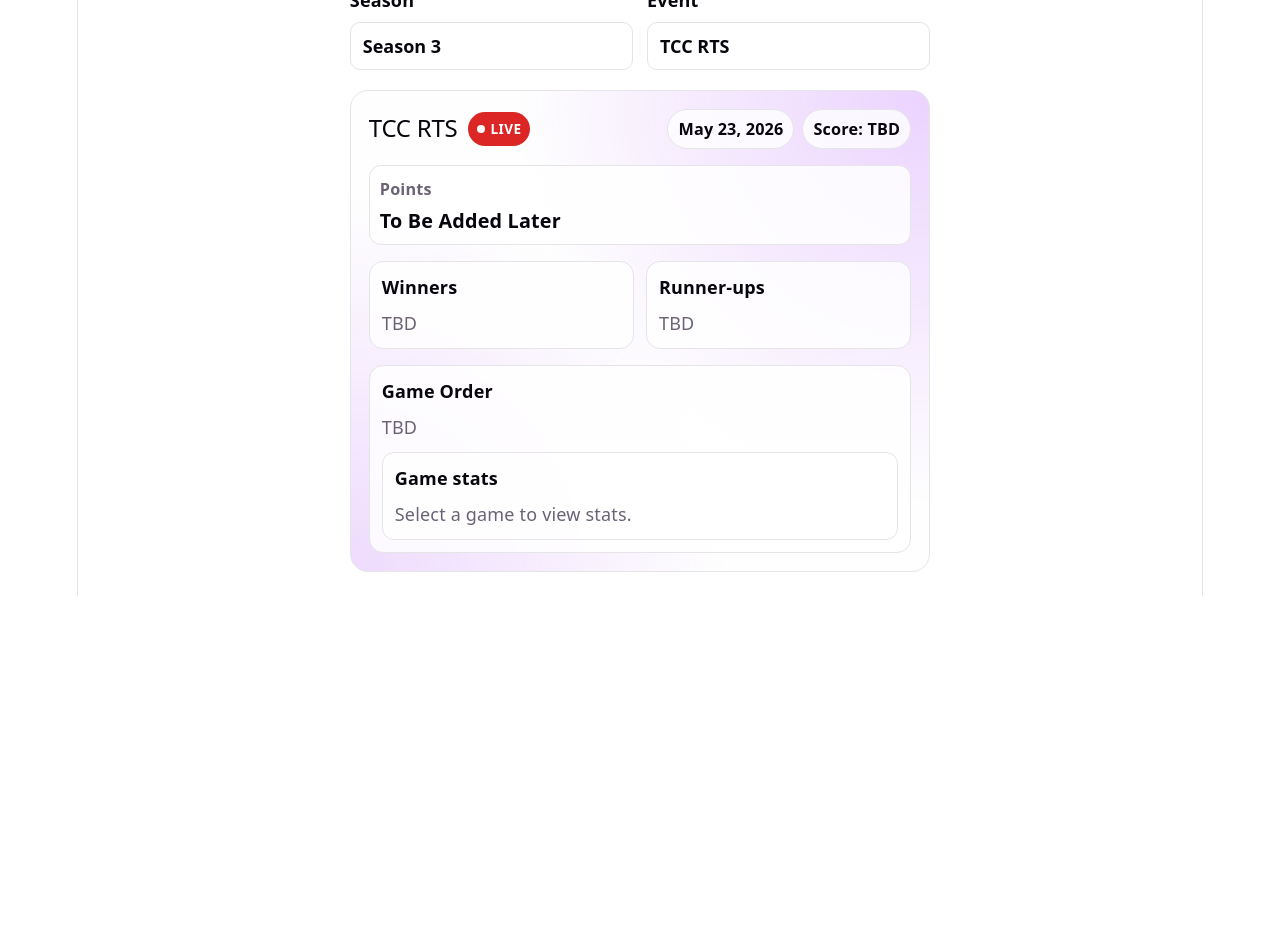
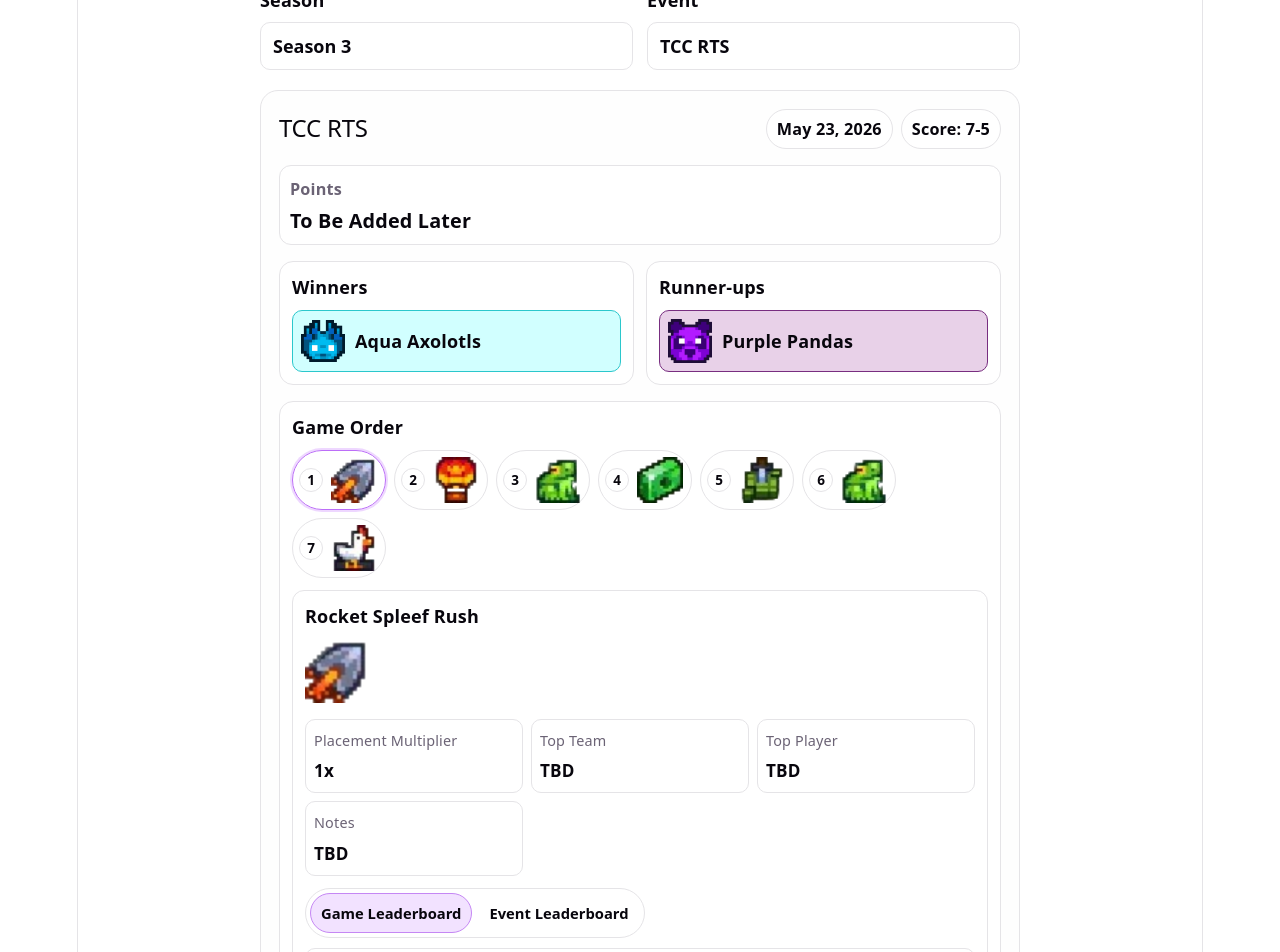
Before and after one commit to Smarsian/TCC-Live-Scoring, a React (Vite) app in the folder tcc-scores/: page / in a window 1280 px wide. Shown: the part 220-1172 px from the top of the page. Before the commit the page ends 816 px from the top, so only its background shows below. Built offline with nearby package versions, Linux system fonts and the light colour scheme.

Commit message:
added the most recent event and made some styling changes

```diff
--- a/tcc-scores/data/events.json
+++ b/tcc-scores/data/events.json
@@ -340,13 +340,14 @@
             "date":"May 23, 2026",
             "players":32,
             "teams":8,
-            "game-order":[],
+            "game-order":["Rocket Spleef Rush","Sky Battle","Parkour Warrior","Hole In The Wall","Battle Box","Parkour Warrior","TGTTOS"],
+            "unique-multiplier":[1,1.5,2,2.5,3,1,1],
             "finale-game":"Surged",
-            "winner":"",
-            "runner-up":"",
-            "score":"",
+            "winner":"Aqua Axolotls",
+            "runner-up":"Purple Pandas",
+            "score":"7-5",
             "points":null,
-            "is-live":true
+            "is-live":false
         }
     }
 }
--- a/tcc-scores/src/App.css
+++ b/tcc-scores/src/App.css
@@ -70,10 +70,7 @@
   border: 1px solid var(--border);
   border-radius: 18px;
   padding: 18px;
-  background:
-    radial-gradient(circle at top right, color-mix(in srgb, var(--accent) 22%, transparent), transparent 55%),
-    radial-gradient(circle at bottom left, color-mix(in srgb, var(--accent) 18%, transparent), transparent 50%),
-    color-mix(in srgb, var(--bg) 92%, #f3f4f6);
+  background: color-mix(in srgb, var(--bg) 92%, #f3f4f6);
 }
 
 .event-banner {
@@ -320,6 +317,39 @@
   gap: 10px;
 }
 
+.leaderboard-toggle {
+  display: inline-flex;
+  align-items: center;
+  gap: 6px;
+  border: 1px solid var(--border);
+  border-radius: 999px;
+  padding: 4px;
+  background: color-mix(in srgb, var(--bg) 84%, transparent);
+  width: fit-content;
+}
+
+.leaderboard-toggle-button {
+  border: 1px solid transparent;
+  border-radius: 999px;
+  padding: 6px 10px;
+  background: transparent;
+  color: var(--text-h);
+  font: inherit;
+  font-size: 0.82rem;
+  font-weight: 600;
+  cursor: pointer;
+}
+
+.leaderboard-toggle-button.is-active {
+  border-color: color-mix(in srgb, var(--accent) 55%, var(--border));
+  background: color-mix(in srgb, var(--accent) 15%, var(--bg));
+}
+
+.leaderboard-toggle-button:focus-visible {
+  outline: 2px solid color-mix(in srgb, var(--accent) 55%, #fff);
+  outline-offset: 1px;
+}
+
 .leaderboard-card {
   border: 1px solid var(--border);
   border-radius: 10px;
--- a/tcc-scores/src/App.jsx
+++ b/tcc-scores/src/App.jsx
@@ -189,6 +189,7 @@ function App() {
     initialSelection.eventName || getMostRecentEventNameForSeason(events[initialSeason]),
   )
   const [selectedGameIndex, setSelectedGameIndex] = useState(0)
+  const [leaderboardView, setLeaderboardView] = useState('game')
 
   const eventData = useMemo(() => {
     if (!selectedSeason || !selectedEvent) {
@@ -306,6 +307,11 @@ function App() {
   const selectedGameStatsObject =
     selectedGameStats && typeof selectedGameStats === 'object' ? selectedGameStats : {}
 
+  const leaderboardDataSource =
+    leaderboardView === 'event' && eventData && typeof eventData === 'object'
+      ? eventData
+      : selectedGameStatsObject
+
   const uniqueMultiplierConfig = eventData?.['unique-multiplier'] ?? eventData?.['unique-multipliers']
 
   const eventLevelMultiplier = (() => {
@@ -333,31 +339,23 @@ function App() {
       : null
 
   const playerLeaderboard = sortLeaderboardEntries(
-    Array.isArray(selectedGameStatsObject['player-leaderboard'])
-      ? selectedGameStatsObject['player-leaderboard']
-      : Array.isArray(selectedGameStatsObject.players)
-        ? selectedGameStatsObject.players
+    Array.isArray(leaderboardDataSource['player-leaderboard'])
+      ? leaderboardDataSource['player-leaderboard']
+      : Array.isArray(leaderboardDataSource.players)
+        ? leaderboardDataSource.players
+        : Array.isArray(leaderboardDataSource['event-player-leaderboard'])
+          ? leaderboardDataSource['event-player-leaderboard']
         : [],
   )
 
   const teamLeaderboard = sortLeaderboardEntries(
-    Array.isArray(selectedGameStatsObject['team-leaderboard'])
-      ? selectedGameStatsObject['team-leaderboard']
-      : Array.isArray(selectedGameStatsObject.teams)
-        ? selectedGameStatsObject.teams
+    Array.isArray(leaderboardDataSource['team-leaderboard'])
+      ? leaderboardDataSource['team-leaderboard']
+      : Array.isArray(leaderboardDataSource.teams)
+        ? leaderboardDataSource.teams
+        : Array.isArray(leaderboardDataSource['event-team-leaderboard'])
+          ? leaderboardDataSource['event-team-leaderboard']
         : [],
-  )
-
-  const overallStandings = sortLeaderboardEntries(
-    Array.isArray(selectedGameStatsObject['overall-team-leaderboard'])
-      ? selectedGameStatsObject['overall-team-leaderboard']
-      : Array.isArray(selectedGameStatsObject['current-standings'])
-        ? selectedGameStatsObject['current-standings']
-        : Array.isArray(selectedGameStatsObject['standings-impact'])
-          ? selectedGameStatsObject['standings-impact']
-          : Array.isArray(selectedGameStatsObject['overall-standings-impact'])
-            ? selectedGameStatsObject['overall-standings-impact']
-            : [],
   )
 
   const statRows = [
@@ -561,6 +559,27 @@ function App() {
 
               {selectedGame.name ? (
                 <div className="leaderboard-layout">
+                  <div className="leaderboard-toggle" role="tablist" aria-label="Leaderboard view">
+                    <button
+                      type="button"
+                      role="tab"
+                      aria-selected={leaderboardView === 'game'}
+                      className={`leaderboard-toggle-button ${leaderboardView === 'game' ? 'is-active' : ''}`}
+                      onClick={() => setLeaderboardView('game')}
+                    >
+                      Game Leaderboard
+                    </button>
+                    <button
+                      type="button"
+                      role="tab"
+                      aria-selected={leaderboardView === 'event'}
+                      className={`leaderboard-toggle-button ${leaderboardView === 'event' ? 'is-active' : ''}`}
+                      onClick={() => setLeaderboardView('event')}
+                    >
+                      Event Leaderboard
+                    </button>
+                  </div>
+
                   <section className="leaderboard-card" aria-label="Player leaderboard">
                     <h5>Player Leaderboard</h5>
                     <div className="leaderboard-table-wrap">
@@ -628,37 +647,6 @@ function App() {
                     </div>
                   </section>
 
-                  <section className="leaderboard-card" aria-label="Overall team leaderboard">
-                    <h5>Overall Team Leaderboard</h5>
-                    <div className="leaderboard-table-wrap">
-                      <table className="leaderboard-table">
-                        <thead>
-                          <tr>
-                            <th scope="col">#</th>
-                            <th scope="col">Team</th>
-                            <th scope="col">Points</th>
-                          </tr>
-                        </thead>
-                        <tbody>
-                          {overallStandings.length > 0 ? (
-                            overallStandings.map((row, index) => (
-                              <tr key={`${row.team ?? row.name ?? 'impact'}-${index}`}>
-                                <td>{row.place ?? row.after ?? row['after-rank'] ?? row['current-standing'] ?? row.rank ?? index + 1}</td>
-                                <td>{row.team ?? row.name ?? 'TBD'}</td>
-                                <td>{row.points ?? row.coins ?? row.total ?? 'TBD'}</td>
-                              </tr>
-                            ))
-                          ) : (
-                            <tr>
-                              <td>1</td>
-                              <td>TBD</td>
-                              <td>TBD</td>
-                            </tr>
-                          )}
-                        </tbody>
-                      </table>
-                    </div>
-                  </section>
                 </div>
               ) : null}
             </article>
```
